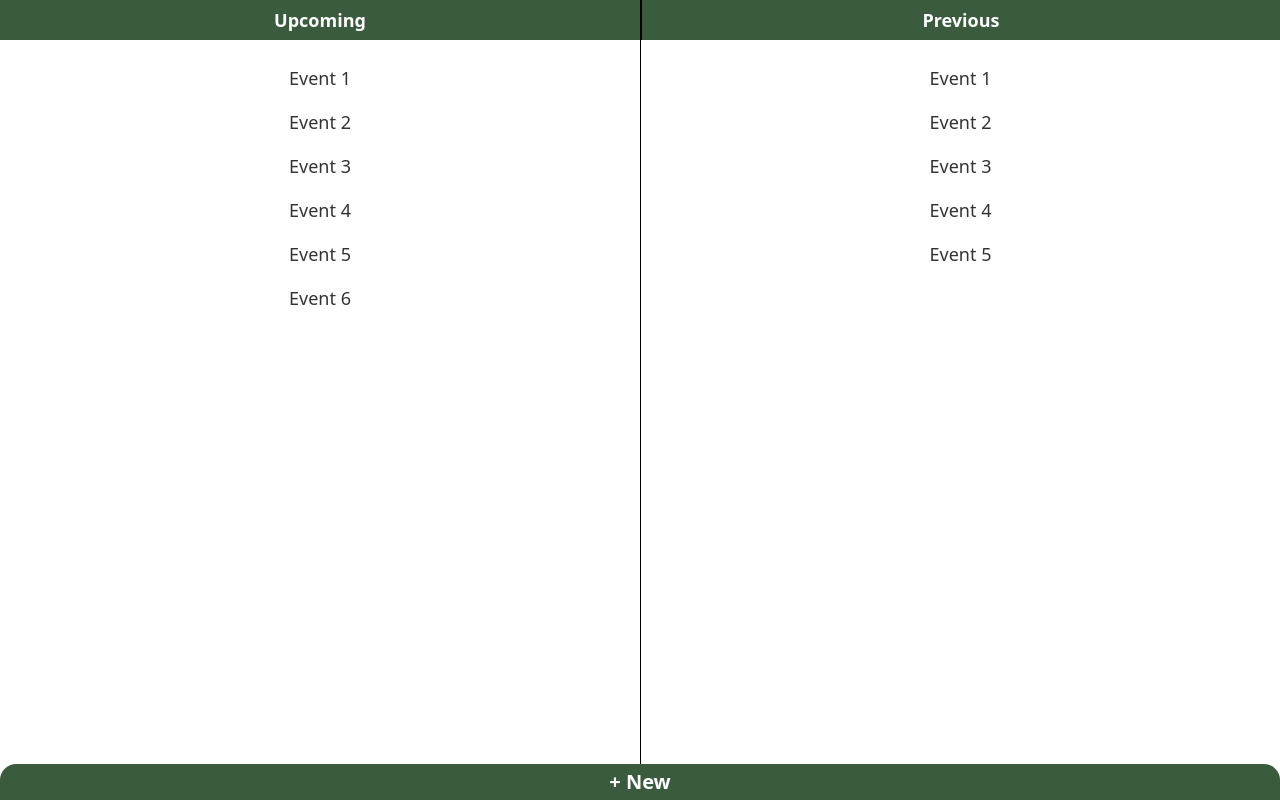
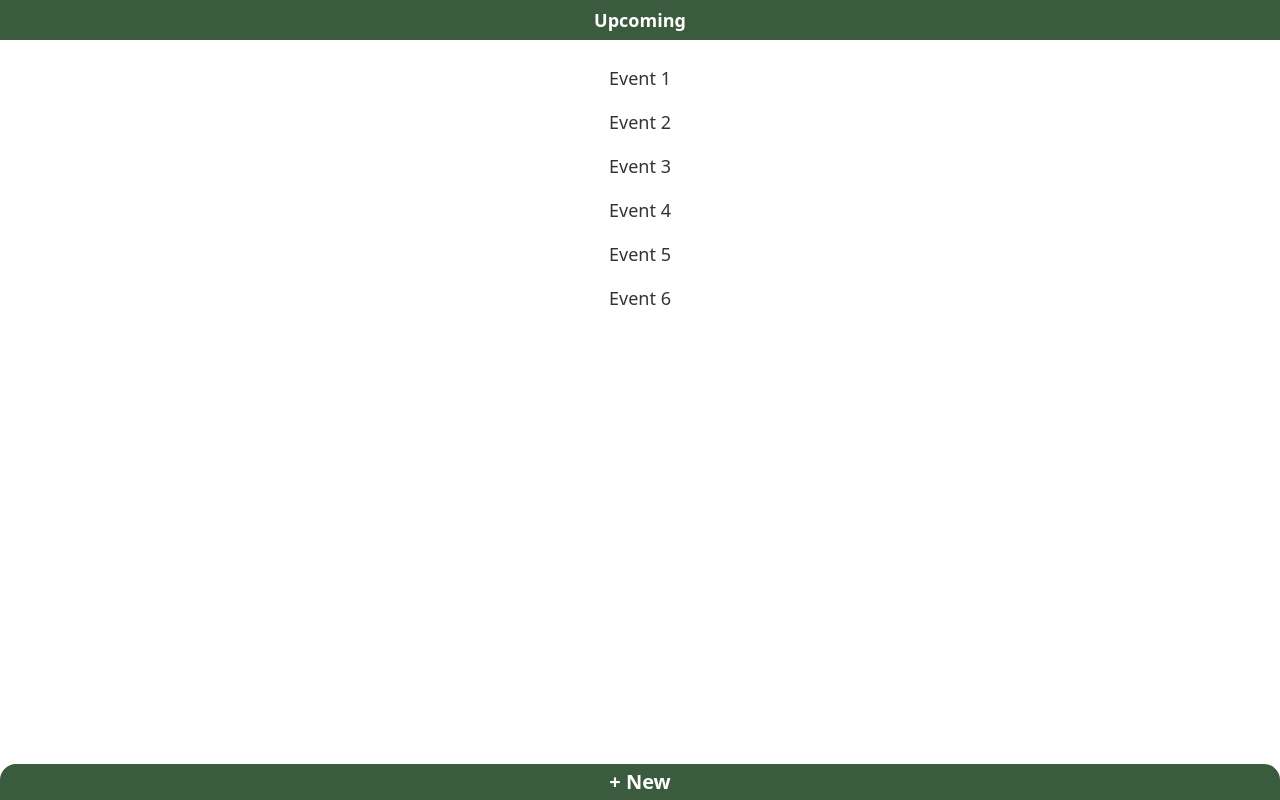
Before and after one commit to ptit-sa/booking-section, a React (Create React App) app: page / in a window 1280 px wide. Built offline with nearby package versions, Linux system fonts and the light colour scheme; the HTML template or start-up script is replaced by a standard one; what tailwindcss-rtl would draw is missing.

Commit message:
remove the previous bookings

```diff
--- a/src/pages/List.js
+++ b/src/pages/List.js
@@ -97,29 +97,15 @@ export default function List() {
   return (
     <div className="w-screen h-screen flex flex-col">
       <div className="flex justify-evenly items-center font-bold ">
-        <div className="w-1/2 h-10 bg-prim items-center justify-center ">
+        <div className="w-full h-10 bg-prim items-center justify-center ">
           <h1 className="text-lg h-full text-white text-center flex items-center justify-center">
             Upcoming
           </h1>
         </div>
-        <div className="w-1/2 h-10 bg-prim border-l-2 border-black ">
-          <h1 className="text-lg h-full text-white text-center flex items-center justify-center">
-            Previous
-          </h1>
-        </div>
       </div>
       <div className="w-full h-full flex justify-evenly items-center ">
-        <div className="min-h-full overflow-scroll w-1/2  items-center justify-center pt-4">
+        <div className="min-h-full overflow-scroll w-full  items-center justify-center pt-4">
           {upcomingEvents.map((event) => (
-            <div className=" flex justify-between items-center  border-black">
-              <div className="w-full h-full flex justify-center items-center py-2">
-                <h1 className="w-full text-lg text-center">{event.title}</h1>
-              </div>
-            </div>
-          ))}
-        </div>
-        <div className="min-h-full overflow-scroll w-1/2   items-center justify-center pt-4 border-l border-black">
-          {previousEvents.map((event) => (
             <div className=" flex justify-between items-center  border-black">
               <div className="w-full h-full flex justify-center items-center py-2">
                 <h1 className="w-full text-lg text-center">{event.title}</h1>
```
